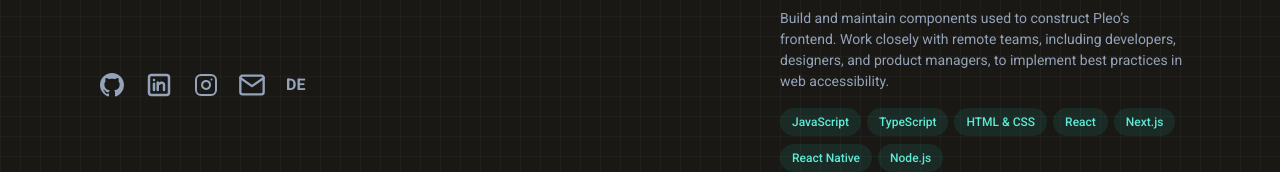
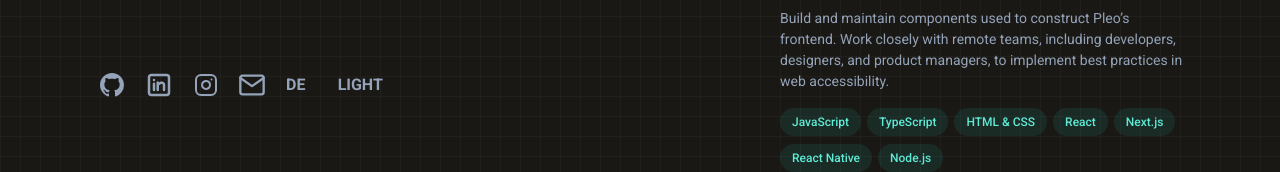
Before and after one commit to notkoyo/kaide, a Next.js app: page / in a window 1280 px wide. Shown: the part 604-776 px from the top of the page. Built offline with nearby package versions, Linux system fonts and the light colour scheme.

Commit message:
feature: add toggle theme button and basic styles

```diff
--- a/components/header.tsx
+++ b/components/header.tsx
@@ -3,6 +3,7 @@
 import type { MutableRefObject } from "react";
 import { motion } from "framer-motion";
 import LanguageButton from "./ui/language-button";
+import ThemeToggle from "./ui/theme-toggle";
 
 export default function Header({
   activeSection,
@@ -115,7 +116,7 @@ export default function Header({
           </ul>
         </nav>
       </motion.div>
-      <ul className="ml-1 mt-8 flex items-center" aria-label="Social media">
+      <ul className="ml-1 mt-8 flex flex-row items-center" aria-label="Social media">
         <motion.li
           initial={{ opacity: 0, y: 20 }}
           animate={{ opacity: 1, y: 0 }}
@@ -234,6 +235,7 @@ export default function Header({
           </a>
         </motion.li>
         <LanguageButton language={language} />
+        <ThemeToggle />
       </ul>
     </header>
   );
--- /dev/null
+++ b/components/ui/theme-toggle.tsx
@@ -0,0 +1,11 @@
+export default function ThemeToggle({
+  theme = "dark",
+}: {
+  theme: "light" | "dark";
+}) {
+  return (
+    <li className="flex flex-row gap-2 ml-5" title="Theme">
+      <button className="font-semibold uppercase text-slate-400 hover:text-teal-400">{theme === "light" ? "dark" : "light"}</button>
+    </li>
+  );
+}
```
